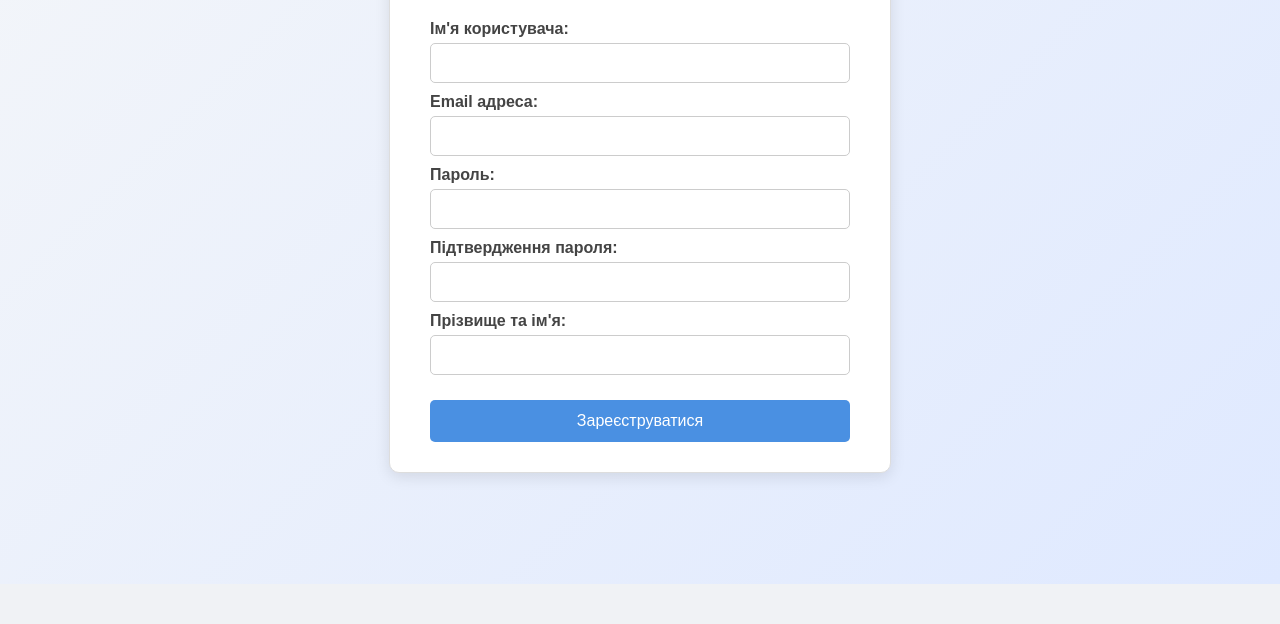
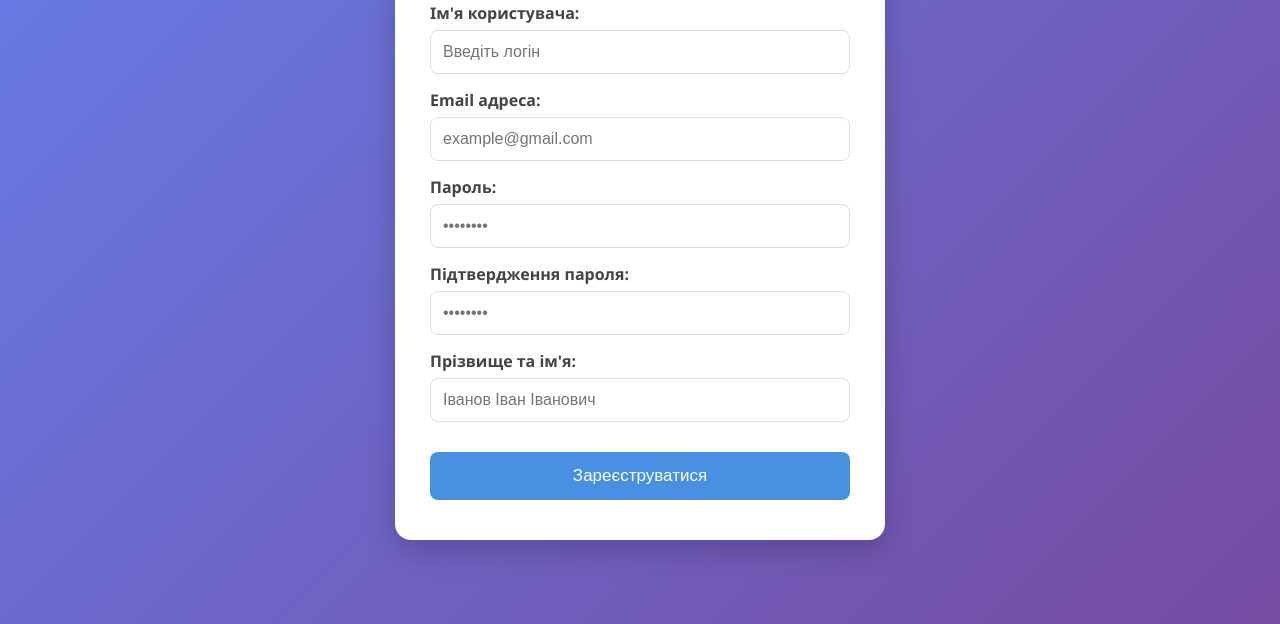
Before and after one commit to Gabimaru-co/web-labs, a plain HTML site: page register.html in a window 1280 px wide. Shown: the part 216-840 px from the top of the page. Before the commit the page ends 800 px from the top, so only its background shows below. Drawn offline with Linux system fonts and the light colour scheme; files that its build step writes are made by us from their sources.

Commit message:
Оформлено register.html - форма реєстрації по центру в рамці

```diff
--- a/register.html
+++ b/register.html
@@ -7,60 +7,59 @@
     <link rel="stylesheet" href="style.css">
     <style>
         body {
-            font-family: Arial, sans-serif;
-            background-color: #f0f2f5;
+            font-family: 'Segoe UI', Arial, sans-serif;
+            background: linear-gradient(135deg, #667eea 0%, #764ba2 100%);
+            margin: 0;
+            padding: 20px;
+            min-height: 100vh;
             display: flex;
             justify-content: center;
             align-items: center;
-            min-height: 100vh;
-            margin: 0;
         }
         .register-container {
-            background-color: white;
-            padding: 30px 40px;
-            border-radius: 10px;
-            box-shadow: 0 4px 15px rgba(0, 0, 0, 0.1);
+            background: white;
+            padding: 40px 35px;
+            border-radius: 16px;
+            box-shadow: 0 10px 30px rgba(0, 0, 0, 0.2);
             width: 100%;
             max-width: 420px;
-            border: 1px solid #ddd;
         }
         h1 {
             text-align: center;
-            margin-bottom: 25px;
             color: #333;
-        }
-        form {
-            display: flex;
-            flex-direction: column;
+            margin-bottom: 30px;
         }
         label {
-            margin-top: 10px;
-            margin-bottom: 5px;
-            font-weight: bold;
+            display: block;
+            margin: 15px 0 6px;
+            font-weight: 600;
             color: #444;
         }
         input {
-            padding: 10px;
-            border: 1px solid #ccc;
-            border-radius: 5px;
+            width: 100%;
+            padding: 12px;
+            border: 1px solid #ddd;
+            border-radius: 8px;
             font-size: 16px;
+            box-sizing: border-box;
         }
         input:focus {
             border-color: #4a90e2;
             outline: none;
         }
         button {
-            margin-top: 25px;
-            padding: 12px;
-            background-color: #4a90e2;
+            width: 100%;
+            margin-top: 30px;
+            padding: 14px;
+            background: #4a90e2;
             color: white;
             border: none;
-            border-radius: 5px;
-            font-size: 16px;
+            border-radius: 8px;
+            font-size: 17px;
             cursor: pointer;
         }
         button:hover {
-            background-color: #3578c0;
+            background: #3578c0;
         }
     </style>
 </head>
@@ -70,19 +69,19 @@
 
         <form action="#" method="POST">
             <label for="username">Ім'я користувача:</label>
-            <input type="text" id="username" name="username" required>
+            <input type="text" id="username" name="username" placeholder="Введіть логін" required>
 
             <label for="email">Email адреса:</label>
-            <input type="email" id="email" name="email" required>
+            <input type="email" id="email" name="email" placeholder="example@gmail.com" required>
 
             <label for="password">Пароль:</label>
-            <input type="password" id="password" name="password" required>
+            <input type="password" id="password" name="password" placeholder="••••••••" required>
 
             <label for="confirm_password">Підтвердження пароля:</label>
-            <input type="password" id="confirm_password" name="confirm_password" required>
+            <input type="password" id="confirm_password" name="confirm_password" placeholder="••••••••" required>
 
             <label for="full_name">Прізвище та ім'я:</label>
-            <input type="text" id="full_name" name="full_name" required>
+            <input type="text" id="full_name" name="full_name" placeholder="Іванов Іван Іванович" required>
 
             <button type="submit">Зареєструватися</button>
         </form>
```
